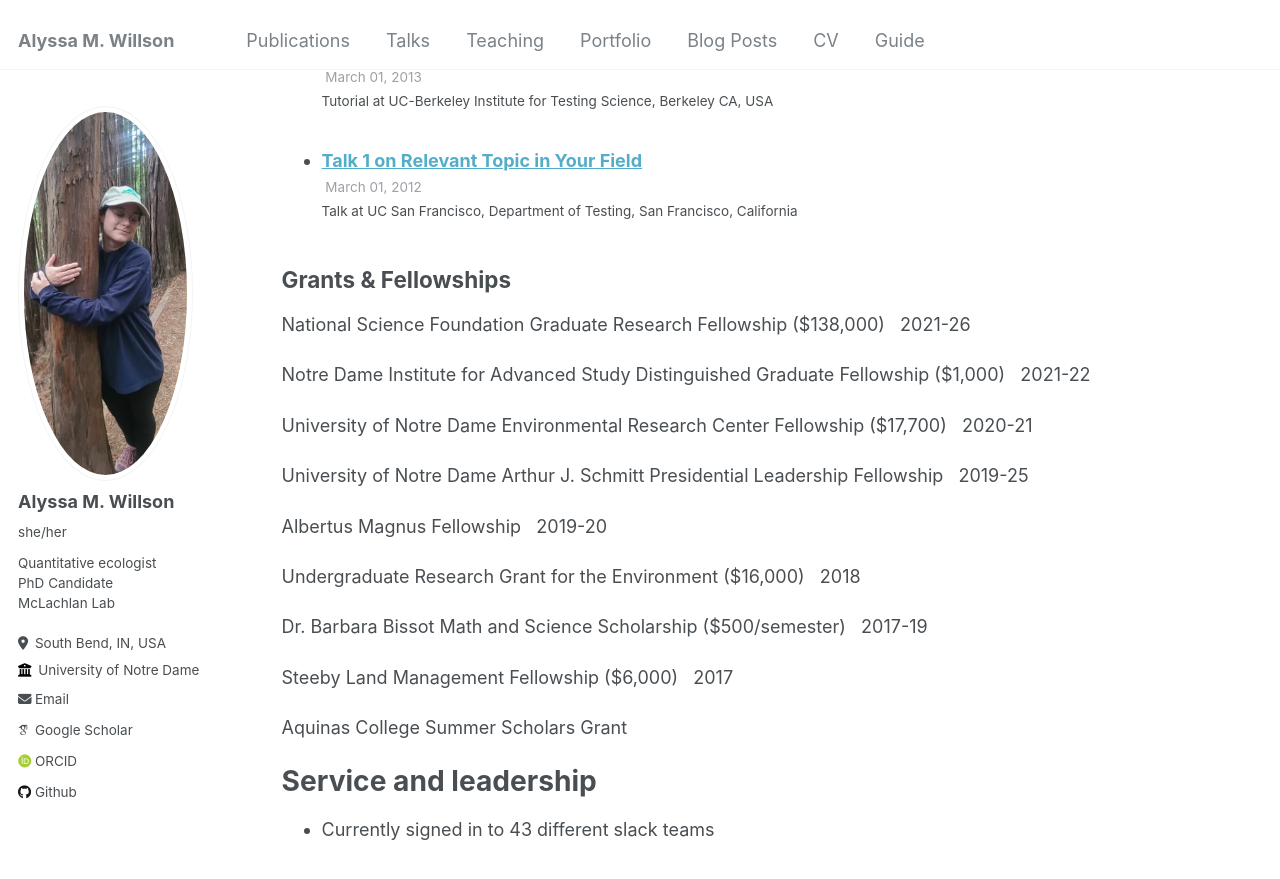
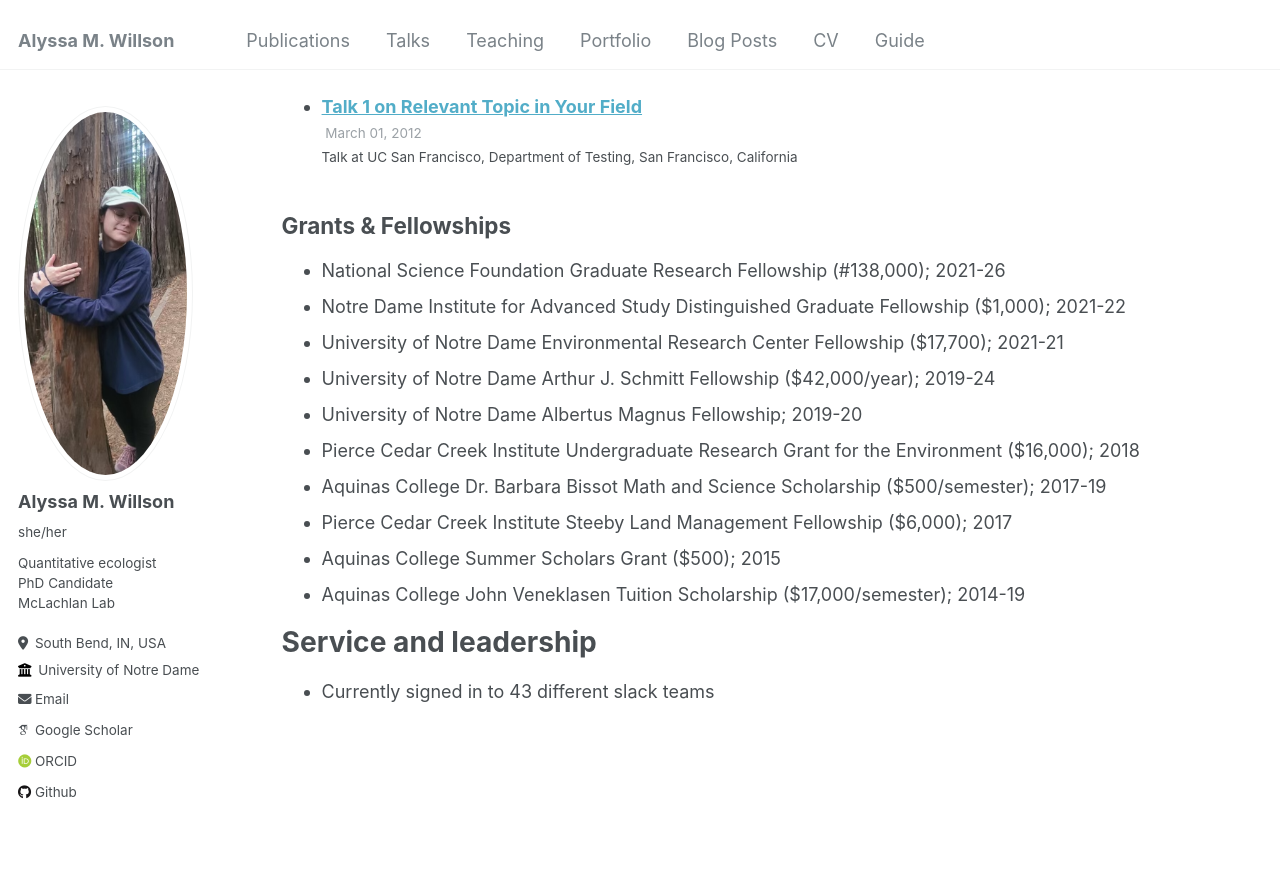
Before and after one commit to amwillson/amwillson.github.io, a Jekyll site: the page built from _pages/cv.md, in a window 1280 px wide and 900 px high, scrolled down 1816 px. Shown: the top 879 px of the window. Built offline with Jekyll 4.4.1, drawn with Linux system fonts in a browser that asks for light colours; some web fonts are replaced.

```diff
--- a/_pages/cv.md
+++ b/_pages/cv.md
@@ -18,14 +18,14 @@ editor_options:
                                                                                                                     Notre Dame, IN\
 Ph.D., Biological Sciences                                                                                                                     2025 (expected)
 
-**Aquinas College**                                                                                                                                      Grand Rapids, MI\
-B.S., Biology and Spanish                                                                                                                                                        2019\
+**Aquinas College**                                                                                                                                Grand Rapids, MI\
+B.S., Biology and Spanish                                                                                                                                                    2019\
 Summa cum laude
 
 ## Research Experience
 
 **University of Notre Dame**                                                                                                                     Notre Dame, IN\
-*Graduate Research Assistant, Biological Sciences*                                                                           August 2019-Present
+*Graduate Research Assistant, Biological Sciences*                                                                        August 2019-Present
 * Compared hydraulic physiological traits of lianas and trees and tested mechanisms contributing to differences in hydraulic traits between growth forms in a mathematical model
 * Coordinated multiple education and inclusivity workshops and a manuscript as a member of the Ecological Forecasting Initiative
 * Investigated the relationship between the environment and vegetation distributions at a variety of spatial and temporal scales
@@ -33,8 +33,8 @@ Summa cum laude
 
 ## Teaching Experience
 
-**University of Notre Dame**                                                                                                           Notre Dame, IN\
-*Teaching Assistant, Biological Sciences*                                                                                         August 2019-May 2021
+**University of Notre Dame**                                                                                                                     Notre Dame, IN\
+*Teaching Assistant, Biological Sciences*                                                                                       August 2019-May 2021
 * Biostatistics Tutorial TA (BIOS 42411) (Spring 2021)
 * Molecules to Ecosystems Lecture TA (BIOS 10172) (Spring 2020)
 * Big Questions Lecture TA (BIOS 10170) (Fall 2019)
@@ -51,23 +51,16 @@ archive-single-talk-cv.html %} {% endfor %}</ul>
 
 ## Grants & Fellowships
 
-National Science Foundation Graduate Research Fellowship ($138,000)   2021-26
-
-Notre Dame Institute for Advanced Study Distinguished Graduate Fellowship ($1,000)   2021-22
-
-University of Notre Dame Environmental Research Center Fellowship ($17,700)   2020-21
-
-University of Notre Dame Arthur J. Schmitt Presidential Leadership Fellowship   2019-25
-
-Albertus Magnus Fellowship   2019-20
-
-Undergraduate Research Grant for the Environment ($16,000)   2018
-
-Dr. Barbara Bissot Math and Science Scholarship ($500/semester)   2017-19
-
-Steeby Land Management Fellowship ($6,000)   2017
-
-Aquinas College Summer Scholars Grant
+* National Science Foundation Graduate Research Fellowship (#138,000); 2021-26
+* Notre Dame Institute for Advanced Study Distinguished Graduate Fellowship ($1,000); 2021-22
+* University of Notre Dame Environmental Research Center Fellowship ($17,700); 2021-21
+* University of Notre Dame Arthur J. Schmitt Fellowship ($42,000/year); 2019-24
+* University of Notre Dame Albertus Magnus Fellowship; 2019-20
+* Pierce Cedar Creek Institute Undergraduate Research Grant for the Environment ($16,000); 2018
+* Aquinas College Dr. Barbara Bissot Math and Science Scholarship ($500/semester); 2017-19
+* Pierce Cedar Creek Institute Steeby Land Management Fellowship ($6,000); 2017
+* Aquinas College Summer Scholars Grant ($500); 2015
+* Aquinas College John Veneklasen Tuition Scholarship ($17,000/semester); 2014-19
 
 # Service and leadership
 
```
